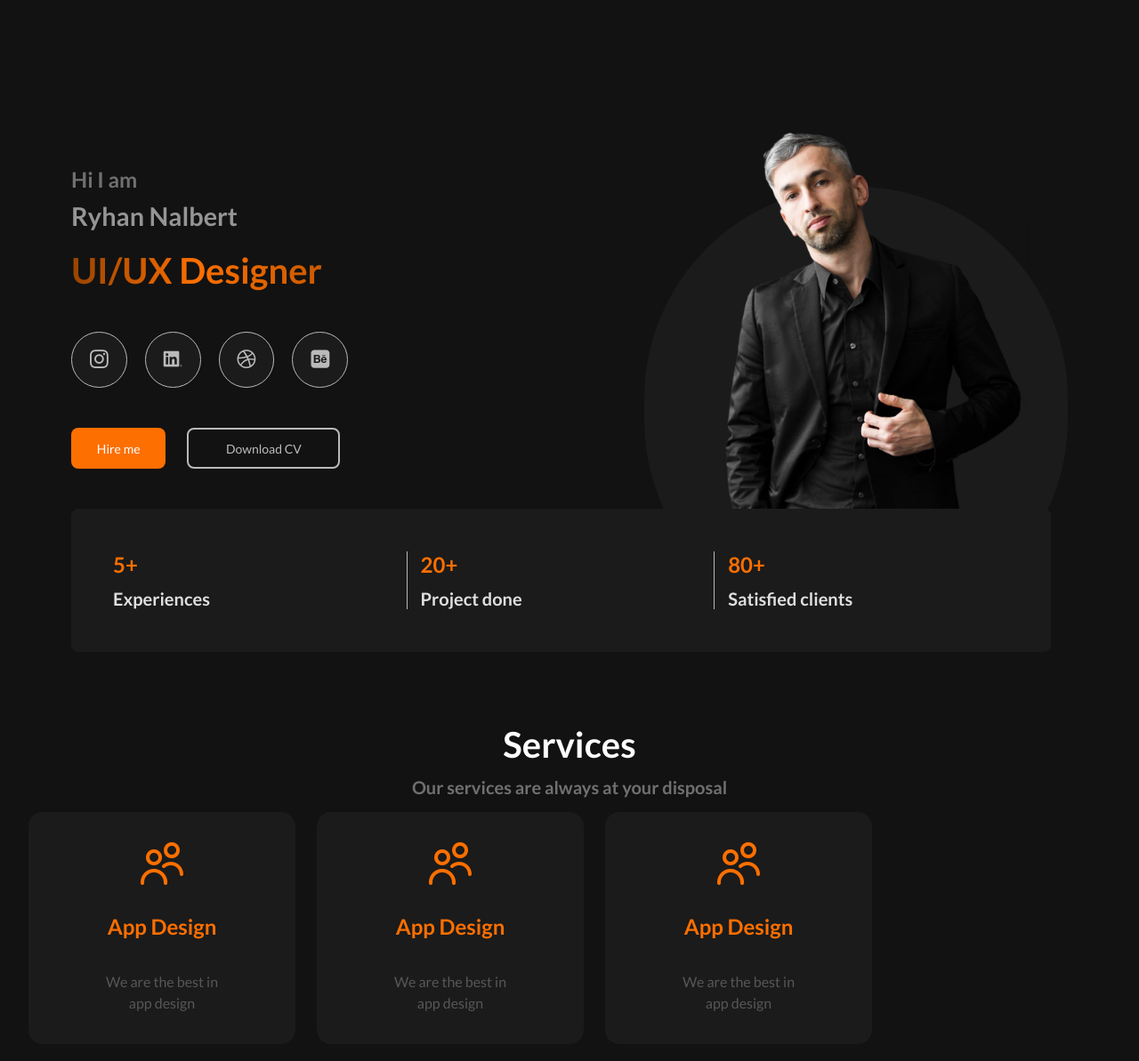
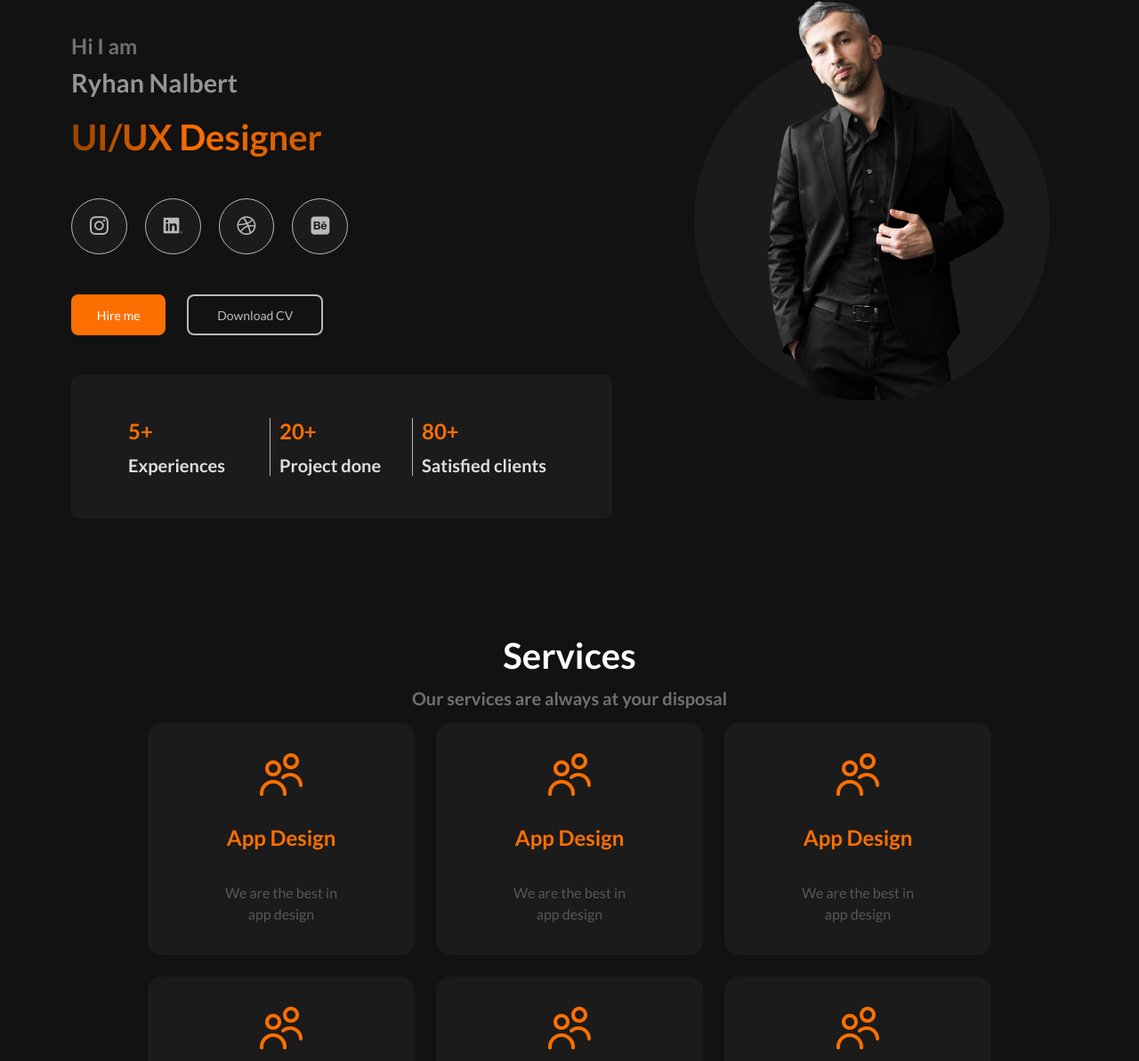
Before and after one commit to Vampxyz/Personal-website-Portfolio, a plain HTML site: page src/index.html in a window 1280 px wide. Shown: the part 133-1326 px from the top of the page at 89% size. Drawn offline with nearby package versions, Linux system fonts and the light colour scheme.

Commit message:
Responsive

```diff
--- a/src/style.css
+++ b/src/style.css
@@ -167,18 +167,20 @@ header .hire-me {
 }
 
 .container #man {
-  width: 90%;
+  width: 80%;
 }
 
 .container #circle {
   border-radius: 9999px;
 
-  width: 80vw;
-  height: 80vw;
+  width: clamp(20rem, 70vw, 45rem);
+  height: clamp(20rem, 70vw, 45rem);
 
   display: flex;
   justify-content: center;
   align-items: end;
+
+  margin-top: clamp(5%, -5vw, 0%);
 
   position: relative;
 
@@ -280,7 +282,7 @@ header .hire-me {
 
   font-size: 14px;
 
-  padding: clamp(0.5rem, calc(0.5vw + 0.5rem), 0.8rem) clamp(1rem, calc(2vw + 1rem), 5rem);
+  padding: clamp(0.5rem, calc(0.5vw + 0.5rem), 0.8rem) clamp(1rem, calc(2vw + 1rem), 2rem);
   border-radius: 0.5rem;
 
   border: 2px solid var(--ligth-gray);
@@ -290,13 +292,15 @@ header .hire-me {
 
 .container .status {
   background-color: var(--darkest-gray);
-  padding: clamp(2rem, 6vw, 3rem) clamp(1rem, 4vw, 2rem);
+  padding: clamp(2rem, 6vw, 3rem) clamp(0.5rem, 5vw, 5rem);
 
   display: grid;
-  grid-template-columns: repeat(3, clamp(27vw, 15vw, 200px));
+  grid-template-columns: repeat(3, clamp(calc(2vw + 6.5rem), calc(10vw + 2rem), 10rem));
 
   border-radius: 0.5rem;
   font-weight: bold;
+
+  max-width: 800px;
 }
 
 .experiences,
@@ -305,9 +309,9 @@ header .hire-me {
   display: flex;
   flex-direction: column;
   gap: 12px;
-  padding-left: 15px;
+  /* padding-left: 15px; */
 
-  align-items: start;
+  text-align: start;
 }
 .experiences span,
 .projects span,
@@ -317,12 +321,20 @@ header .hire-me {
 .experiences p,
 .projects p,
 .clients p {
-  font-size: clamp(1rem, calc(1vw + 0.5rem), 1.25rem);
+  font-size: clamp(0.9rem, calc(1vw + 0.5rem), 1.25rem);
+}
+.clients p {
+  width: 110%;
+  overflow-x: hidden;
 }
 
 .experiences,
 .projects {
   border-right: 1px solid var(--ligth-gray);
+}
+.projects,
+.clients {
+  padding-left: 10px;
 }
 
 .container .status p {
@@ -366,10 +378,10 @@ header .hire-me {
 /* CARDS */
 #services .card {
   display: grid;
-  grid-template-columns: repeat(2, 1fr);
+  grid-template-columns: repeat(2, clamp(10rem, calc(25vw + 3rem), 20rem));
   gap: 24px;
 
-  width: 95vw;
+  /* width: 95vw; */
 }
 #services .card div {
   display: flex;
@@ -377,7 +389,7 @@ header .hire-me {
   align-items: center;
   gap: 12px;
 
-  padding: 30% 50%;
+  padding: clamp(5%, 20%, 30%) clamp(0.5rem, 1vw, 5rem);
   border-radius: 16px;
 
   background-color: var(--darkest-gray);
@@ -406,7 +418,6 @@ header .hire-me {
   width: 100vw;
 
   justify-content: center;
-  gap: 170px;
   padding: 80px 0;
 }
 /* tarara */
@@ -424,7 +435,7 @@ header .hire-me {
 
 #about .frame {
   width: 80vw;
-  height: 80%;
+  height: 80vw;
 
   display: flex;
   justify-content: center;
@@ -434,16 +445,18 @@ header .hire-me {
   left: 50%;
   transform: translateX(-50%);
 
-  margin-bottom: 50px;
+  margin: clamp(4rem, 15vw, 20rem) 0 0;
 
   background-color: var(--darkest-gray);
   border-top-left-radius: 99px;
   border-top-right-radius: 99px;
   border-bottom-right-radius: 12px;
   border-bottom-left-radius: 12px;
+
+  aspect-ratio: 1/1;
 }
 #about .frame img {
-  width: 110%;
+  width: 65vw;
 }
 
 #about .text {
@@ -459,6 +472,7 @@ header .hire-me {
   width: 80vw;
   text-align: start;
 
+  margin-top: 16px;
   margin-bottom: 20px;
 
   font-size: clamp(1rem, calc(1vw + 0.5rem), 1.25rem);
@@ -538,39 +552,32 @@ header .hire-me {
   .container {
     display: flex;
     justify-content: start;
-    align-items: center;
     flex-direction: row;
     padding-left: 5rem;
     padding-right: 5rem;
 
+    margin-top: 50px;
 
-    position: relative;
-    top: 200px;
+    gap:25%;
 
-    gap: 20%;
   }
 
   .container #man {
-    width: 400px;
-    position: relative;
-    top: -100px;
+
   }
 
   .container #circle {
-    content: "";
-    display: block;
+    width: 400px;
+    height: 400px;
+    margin-top: 0;
+
+    display: flex;
+    justify-content: center;
+    align-items: end;
 
     position: relative;
-    top: 0px;
-    left: 0px;
+    top: -60px;
 
-    border-radius: 9999px;
-
-    width: 500px;
-    height: 500px;
-
-    background-color: var(--darkest-gray);
-    z-index: -1;
   }
 
   .container aside {
@@ -592,7 +599,7 @@ header .hire-me {
 
   /* SERVICES */
   #services {
-    margin-top: 200px;
+    margin-top: 50px;
   }
   #services .card {
     grid-template-columns: repeat(3, 300px);
@@ -605,7 +612,6 @@ header .hire-me {
   }
 
   /* ABOUT */
-  /* tarara */
   #about .grid {
     grid-template-columns: repeat(2, 50%);
 
@@ -617,16 +623,14 @@ header .hire-me {
 
     width: 450px;
     height: 560px;
+
+    margin: 0;
   }
   #about .frame img {
     width: 550px;
     height: 660px;
   }
-  #about .text {
-    top: 10%;
-    tansform: translateY(-50%);
-    left: 100px;
-  }
+
   #about .text p {
     width: 50%;
     letter-spacing: 2px;
@@ -637,29 +641,19 @@ header .hire-me {
 /* 1700px responsive */
 @media screen and (min-width: 1700px) {
   .container {
-    gap: 20%;
+    gap: 30%;
   }
 
   .container #man {
-    width: 450px;
-    position: relative;
-    top: -63px;
   }
 
   .container #circle {
-    content: "";
-    display: flex;
-    align-items: center;
-    justify-content: center;
 
-    position: relative;
-
-    border-radius: 9999px;
+    top: 25px;
 
     width: 550px;
     height: 550px;
 
-    background-color: var(--darkest-gray);
     z-index: -1;
   }
 }
```
